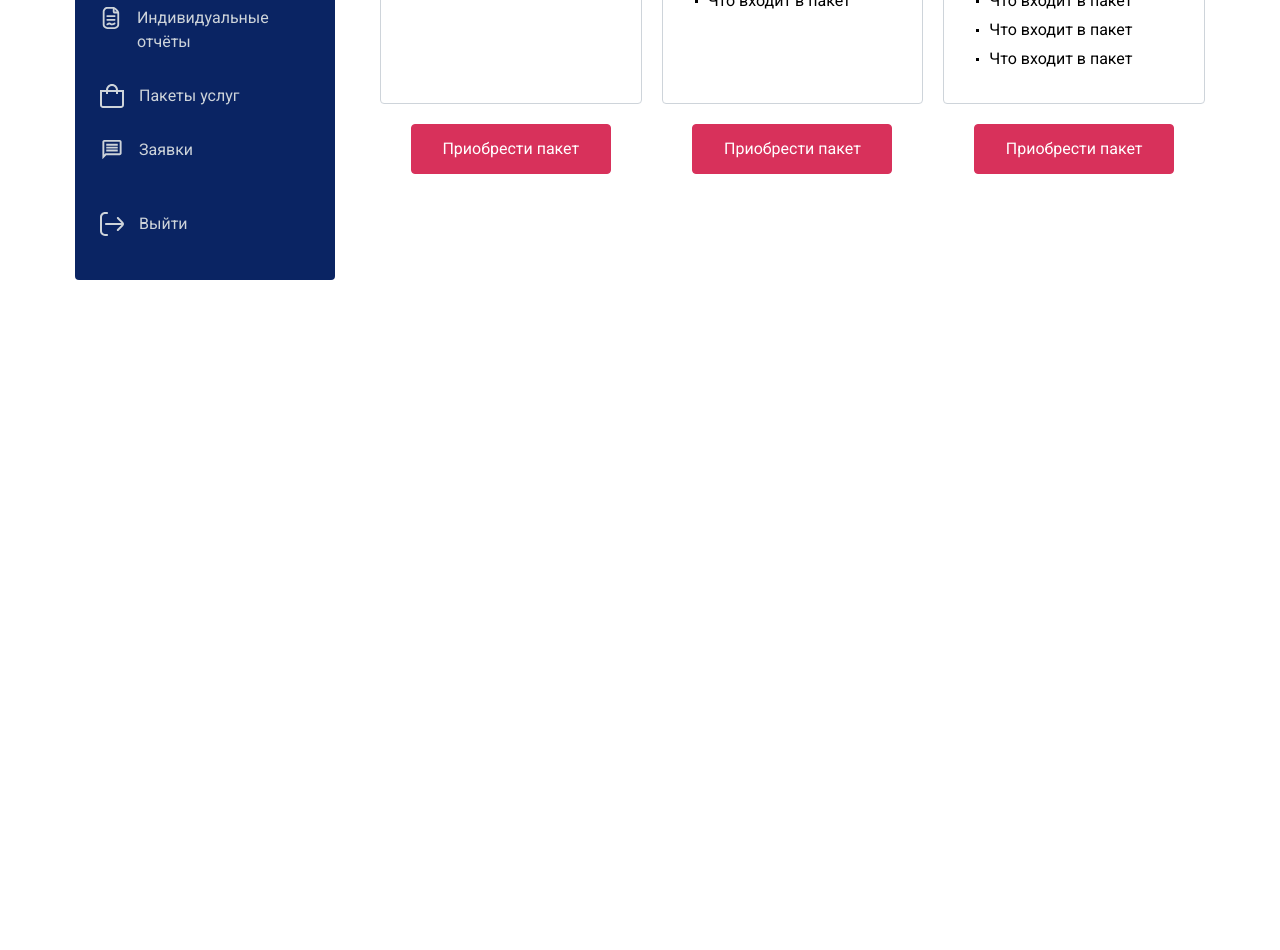
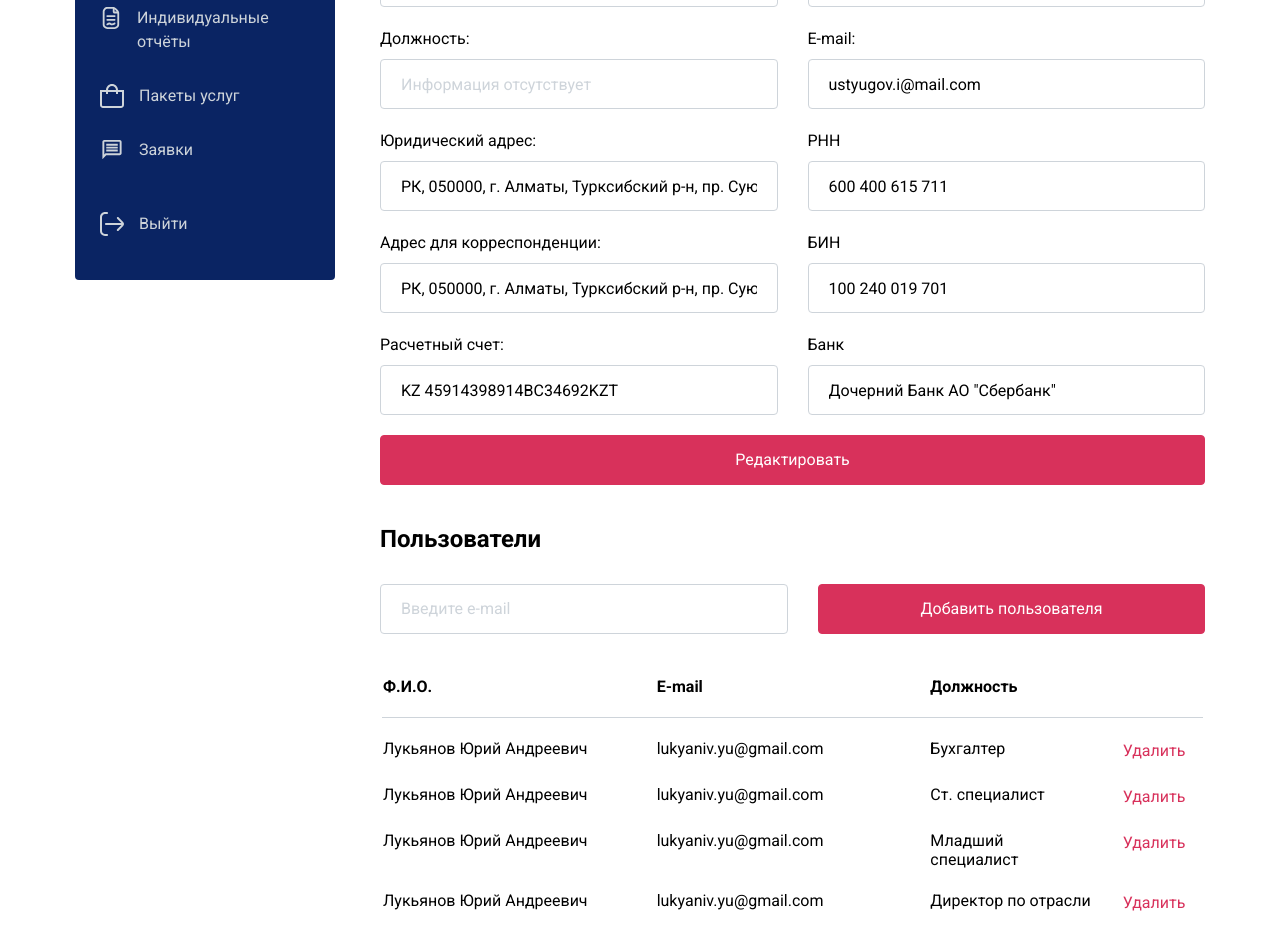
Before and after one commit to kasim876/analystic, a React (Create React App) app: page / in a window 1280 px wide. Shown: the part 480-1430 px from the top of the page. Before the commit the page ends 800 px from the top, so only its background shows below. Built offline with nearby package versions, Linux system fonts and the light colour scheme.

Commit message:
add profile page

```diff
--- a/src/App.js
+++ b/src/App.js
@@ -10,11 +10,12 @@ import ReportsPublic from './pages/ReportsPublic';
 import ReportsPersonal from './pages/ReportsPersonal';
 import ReportsCreate from './pages/ReportsCreate';
 import Packages from './pages/Packages';
+import Profile from './pages/Profile';
 
 function App() {
   return (
     <>
-      <Packages></Packages>
+      <Profile></Profile>
     </>
   );
 }
--- /dev/null
+++ b/src/pages/Profile.jsx
@@ -0,0 +1,129 @@
+import { useState } from "react";
+
+import styles from "./Profile.module.scss";
+
+import NavBar from "../components/NavBar/NavBar";
+import Header from "../components/Header/Header";
+import Button from "../components/Button/Button";
+import Input from "../components/Input/Input";
+
+const Profile = () => {
+  const [email, setEmail] = useState('');
+
+  return (
+    <div className="container">
+      <NavBar></NavBar>
+      <div className="content">
+        <Header title="Личный кабинет" name="Лукашенко Максим" />
+        <main>
+          <div className={styles.section}>
+            <h2 className="subtitle">Пакеты услуг</h2>
+            <div className={styles.field}>
+              <span className={'text-md' + ' ' + styles.label}>Ваш пакет:</span>
+              <input className={'input-reset text-md' + ' ' + styles.input} value="Ваш пакет" placeholder="Информация отсутствует" disabled />
+              <a href="/" className={'text-md' + ' ' + styles.link}>Перейти к пакетам</a>
+            </div>
+          </div>
+          <div className={styles.section}>
+            <h2 className="subtitle">Ваши данные</h2>
+            <div className={styles.row}>
+              <div className={styles.field}>
+                <span className={'text-md' + ' ' + styles.label}>Ф.И.О.:</span>
+                <input className={'input-reset text-md' + ' ' + styles.input} value="Лукашенко Максим Валентинович" placeholder="Информация отсутствует" disabled />
+              </div>
+              <div className={styles.field}>
+                <span className={'text-md' + ' ' + styles.label}>Название компании:</span>
+                <input className={'input-reset text-md' + ' ' + styles.input} value="" placeholder="Информация отсутствует" disabled />
+              </div>
+            </div>
+            <div className={styles.row}>
+              <div className={styles.field}>
+                <span className={'text-md' + ' ' + styles.label}>Должность:</span>
+                <input className={'input-reset text-md' + ' ' + styles.input} value="" placeholder="Информация отсутствует" disabled />
+              </div>
+              <div className={styles.field}>
+                <span className={'text-md' + ' ' + styles.label}>E-mail:</span>
+                <input className={'input-reset text-md' + ' ' + styles.input} value="ustyugov.i@mail.com" placeholder="Информация отсутствует" disabled />
+              </div>
+            </div>
+            <div className={styles.row}>
+              <div className={styles.field}>
+                <span className={'text-md' + ' ' + styles.label}>Юридический адрес:</span>
+                <input className={'input-reset text-md' + ' ' + styles.input} value="РК, 050000, г. Алматы, Турксибский р-н, пр. Суюнбая, д. 2" placeholder="Информация отсутствует" disabled />
+              </div>
+              <div className={styles.field}>
+                <span className={'text-md' + ' ' + styles.label}>РНН</span>
+                <input className={'input-reset text-md' + ' ' + styles.input} value="600 400 615 711" placeholder="Информация отсутствует" disabled />
+              </div>
+            </div>
+            <div className={styles.row}>
+              <div className={styles.field}>
+                <span className={'text-md' + ' ' + styles.label}>Адрес для корреспонденции:</span>
+                <input className={'input-reset text-md' + ' ' + styles.input} value="РК, 050000, г. Алматы, Турксибский р-н, пр. Суюнбая, д. 2" placeholder="Информация отсутствует" disabled />
+              </div>
+              <div className={styles.field}>
+                <span className={'text-md' + ' ' + styles.label}>БИН</span>
+                <input className={'input-reset text-md' + ' ' + styles.input} value="100 240 019 701" placeholder="Информация отсутствует" disabled />
+              </div>
+            </div>
+            <div className={styles.row}>
+              <div className={styles.field}>
+                <span className={'text-md' + ' ' + styles.label}>Расчетный счет:</span>
+                <input className={'input-reset text-md' + ' ' + styles.input} value="KZ 45914398914BC34692KZT" placeholder="Информация отсутствует" disabled />
+              </div>
+              <div className={styles.field}>
+                <span className={'text-md' + ' ' + styles.label}>Банк</span>
+                <input className={'input-reset text-md' + ' ' + styles.input} value='Дочерний Банк АО "Сбербанк"' placeholder="Информация отсутствует" disabled />
+              </div>
+            </div>
+            <Button>Редактировать</Button>
+          </div>
+          <div className={styles.section}>
+            <h2 className="subtitle">Пользователи</h2>
+            <div className={styles.row}>
+              <Input type="email" name="email" placeholder="Введите e-mail" value={email} change={(e) => setEmail(e.target.value)}></Input>
+              <Button>Добавить пользователя</Button>
+            </div>
+            <table className={styles.table}>
+              <thead>
+                <tr>
+                  <th>Ф.И.О.</th>
+                  <th>E-mail</th>
+                  <th>Должность</th>
+                </tr>
+              </thead>
+              <tbody>
+                <tr>
+                  <td>Лукьянов Юрий Андреевич</td>
+                  <td>lukyaniv.yu@gmail.com</td>
+                  <td>Бухгалтер</td>
+                  <td><button className={'btn-reset text-md' + ' ' + styles.link}>Удалить</button></td>
+                </tr>
+                <tr>
+                  <td>Лукьянов Юрий Андреевич</td>
+                  <td>lukyaniv.yu@gmail.com</td>
+                  <td>Ст. специалист</td>
+                  <td><button className={'btn-reset text-md' + ' ' + styles.link}>Удалить</button></td>
+                </tr>
+                <tr>
+                  <td>Лукьянов Юрий Андреевич</td>
+                  <td>lukyaniv.yu@gmail.com</td>
+                  <td>Младший специалист</td>
+                  <td><button className={'btn-reset text-md' + ' ' + styles.link}>Удалить</button></td>
+                </tr>
+                <tr>
+                  <td>Лукьянов Юрий Андреевич</td>
+                  <td>lukyaniv.yu@gmail.com</td>
+                  <td>Директор по отрасли</td>
+                  <td><button className={'btn-reset text-md' + ' ' + styles.link}>Удалить</button></td>
+                </tr>
+              </tbody>
+            </table>
+          </div>
+        </main>
+      </div>
+    </div>
+  )
+}
+
+export default Profile
--- /dev/null
+++ b/src/pages/Profile.module.scss
@@ -0,0 +1,77 @@
+@import "../styles/mixins";
+
+.section {
+  &:not(:last-child) {
+    margin-bottom: rem(40px);
+  }
+}
+
+.field {
+  display: flex;
+  flex-direction: column;
+  align-items: flex-start;
+  width: 100%;
+  gap: 0.5rem;
+}
+
+.input {
+  border: 1px solid var(--gray);
+  border-radius: 4px;
+  padding: 0 rem(20px);
+  width: 100%;
+  height: rem(50px);
+  color: var(--black);
+
+  &::placeholder {
+    color: var(--gray);
+  }
+}
+
+.link {
+  color: var(--red);
+
+  &:focus-visible {
+    outline: none;
+    text-decoration: underline;
+  }
+
+  @include hover {
+    text-decoration: underline;
+  }
+}
+
+.row {
+  display: flex;
+  gap: rem(30px);
+
+  &:not(:last-child) {
+    margin-bottom: rem(20px);
+  }
+}
+
+.table {
+  width: 100%;
+
+  thead {
+    display: grid;
+    margin-bottom: rem(20px);
+    border-bottom: 1px solid var(--gray);
+    padding: rem(20px) 0;
+  }
+
+  tbody {
+    display: grid;
+    gap: rem(20px);
+  }
+
+  tr {
+    display: grid;
+    grid-template-columns: 3fr 3fr 2fr 1fr;
+    width: 100%;
+    gap: rem(30px);
+  }
+
+  th {
+    text-align: left;
+  }
+}
```
